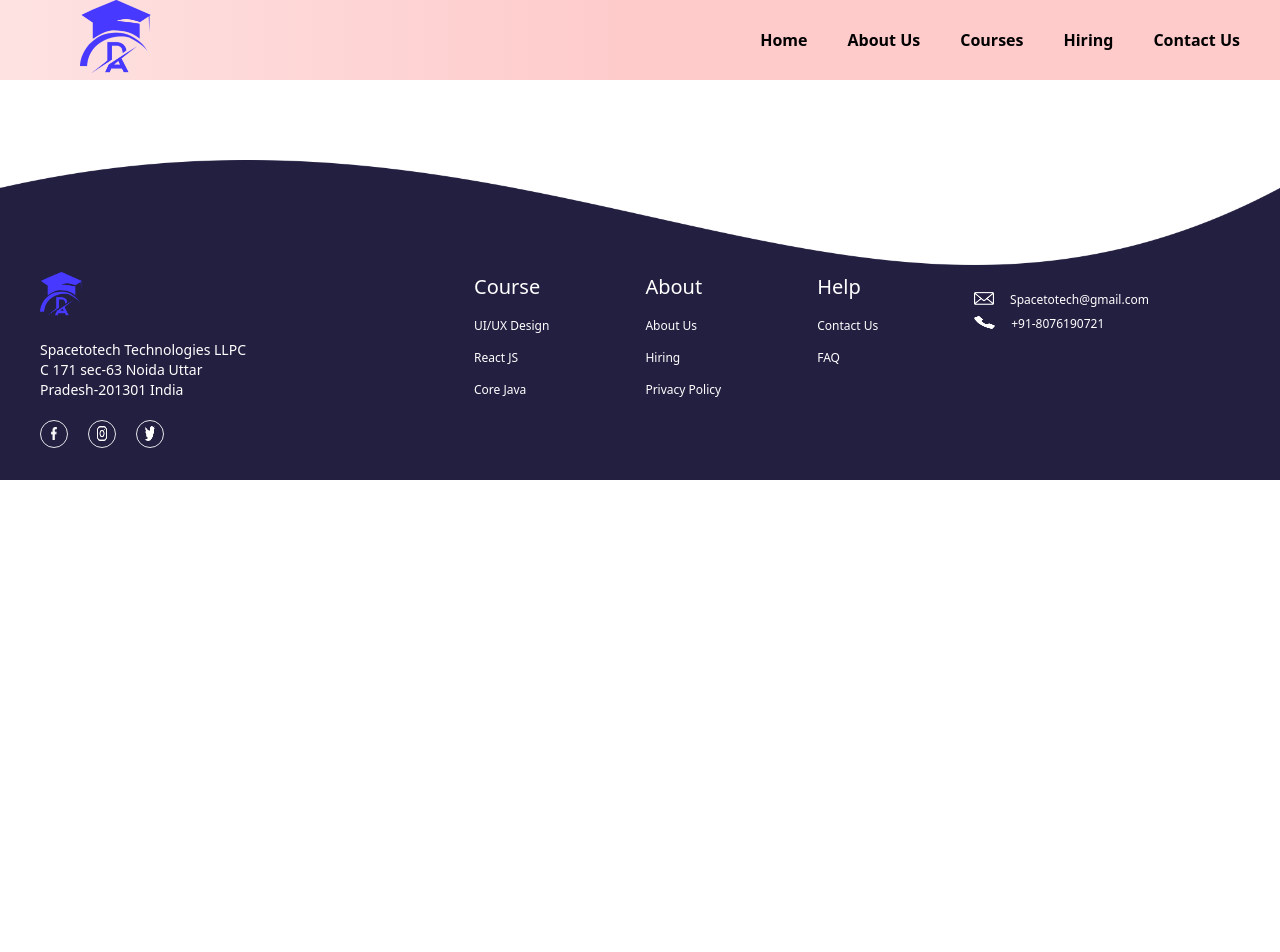
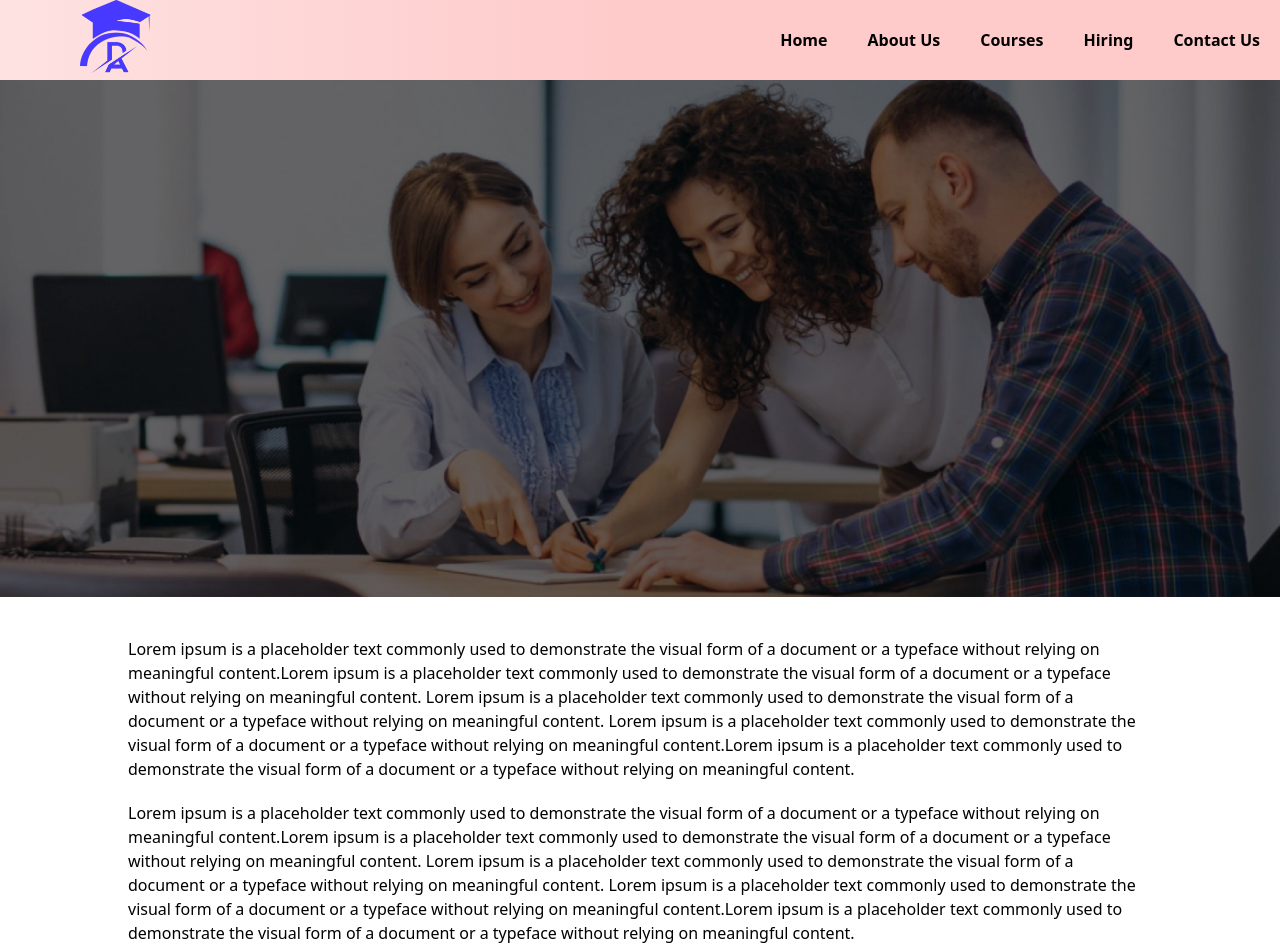
Before and after one commit to panchaldeepak49/zehan, a React (Vite) app: page /privacy in a window 1280 px wide. Shown: the top 952 px of the page. Before the commit the page ends 800 px from the top, so only its background shows below. Built offline with nearby package versions, Linux system fonts and the light colour scheme.

Commit message:
updated code push

```diff
--- a/package.json
+++ b/package.json
@@ -12,6 +12,7 @@
   "dependencies": {
     "react": "^18.2.0",
     "react-dom": "^18.2.0",
+    "react-icons": "^4.11.0",
     "react-router-dom": "^6.16.0"
   },
   "devDependencies": {
--- a/src/Components/GlobalComp/Footer.jsx
+++ b/src/Components/GlobalComp/Footer.jsx
@@ -6,8 +6,12 @@ import instagramImg from '/Images/instagram.png'
 import twitterImg from '/Images/twitter.png'
 import emailImg from '/Images/email.png'
 import phoneImg from '/Images/phone.png'
+import { useNavigate } from 'react-router-dom'
+
 
 const Footer = () => {
+
+    const navigate = useNavigate();
 
     const imgClassName =
     window.location.pathname === '/'
@@ -52,7 +56,7 @@ const Footer = () => {
         <p className='text-white sm:text-[1.25rem] text-[0.9rem]'>About</p>
         <p className='text-white sm:text-xs text-[0.5rem]'>About Us</p>
         <p className='text-white sm:text-xs text-[0.5rem]'>Hiring</p>
-        <p className='text-white sm:text-xs text-[0.5rem]'>Privacy Policy</p>
+        <p className='text-white sm:text-xs text-[0.5rem] cursor-pointer' onClick={()=>navigate('/privacy')}>Privacy Policy</p>
     </div>
 
     {/* footer part-4 */}
--- /dev/null
+++ b/src/Components/GlobalComp/Navbar1.jsx
@@ -0,0 +1,53 @@
+import React,{useState} from 'react'
+import {AiOutlineMenu} from "react-icons/ai";
+import {ImCross} from "react-icons/im";
+import {RxCross2} from "react-icons/rx"
+
+
+const Navbar1 = () => {
+
+    const [isMenuOpen, setIsMenuOpen] = useState(false);
+
+    function toggleMenu() {
+        setIsMenuOpen(!isMenuOpen);
+    }
+    // function Menu(e){
+    //     e.name === <AiOutlineMenu /> ? e.name = <AiOutlineMenu /> : <ImCross />
+    // }
+
+  return (
+    <>
+    <nav className=''>
+        <span className='text-3xl md:hidden block cursor-pointer' onClick={toggleMenu}>
+        {isMenuOpen ? <RxCross2 /> : <AiOutlineMenu />}
+        </span>
+
+        {/* <ul className='md:flex md:items-center z-1 md:z-auto md:static absolute bg-red-400 w-[15%] md:w-auto
+        left-0 md:py-0 py-4 md:pl-0  md:opacity-100 opacity-100 transition-all ease-in duration-500'> */}
+        <ul className={`md:flex md:items-center z-1 md:z-auto md:static absolute bg-red-400 w-[15%] md:w-auto
+                    left-0 md:py-0 py-4 md:pl-0 md:opacity-100 ${isMenuOpen ? 'opacity-100' : 'opacity-0'} transition-all ease-in duration-500`}>
+
+            <li className='mx-4 my-6 md:my-0 '>
+                <a href='#'>Home</a>
+            </li>
+            <li className='mx-4'>
+                <a href='#'>About Us</a>
+            </li>
+            <li className='mx-4'>
+                <a href='#'>Courses</a>
+            </li>
+            <li className='mx-4'>
+                <a href='#'>Hiring</a>
+            </li>
+            <li className='mx-4'>
+                <a href='#'>Contact Us</a>
+            </li>
+        </ul>
+
+    </nav>
+
+    </>
+  )
+}
+
+export default Navbar1
--- a/src/Components/GlobalComp/TopNavbar.jsx
+++ b/src/Components/GlobalComp/TopNavbar.jsx
@@ -1,24 +1,39 @@
-import React from 'react'
-import iconImg from '/Images/iconImg.png'
-import { useNavigate } from 'react-router-dom'
+import React,{useState} from 'react'
+import iconImg from '/Images/iconImg.png';
+import { useNavigate } from 'react-router-dom';
+import {AiOutlineMenu} from "react-icons/ai";
+import {RxCross2} from "react-icons/rx";
 
 const TopNavbar = () => {
 
   const navigate = useNavigate();
+  const [isMenuOpen, setIsMenuOpen] = useState(false);
+
+    function toggleMenu() {
+        setIsMenuOpen(!isMenuOpen);
+    }
 
   return (
     <>
-    <div className='w-full h-20 bg-gradient-to-r from-red-100 via-red-200 via-blue-200 to-red-200 flex sm:justify-between sm:items-center
-    max-[650px]:flex-col max-[650px]:items-start'>
+    <div className='w-full h-20 bg-gradient-to-r from-red-100 via-red-200 via-blue-200 to-red-200 flex justify-between items-center '>
         <img src={iconImg} className='md:h-20 sm:h-16 h-12 sm:ml-20 ml-5'></img>
 
-        <div className=' flex gap-10  mr-10 font-semibold max-[650px]:flex-col max-[650px]:w-20 max-[650px]:h-80 max-[650px]:bg-red-400
-         max-[650px]:z-10 max-[650px]:mt-[1rem] max-[650px]:mr-[85%] max-[650px]:rounded-md'>
-            <p onClick={()=>navigate('/')}>Home</p>
-            <p onClick={()=>navigate('/aboutUs')}>About Us</p>
-            <p onClick={()=>navigate('/courses')}>Courses</p>
-            <p onClick={()=>navigate('/hiring')}>Hiring</p>
-            <p onClick={()=>navigate('/contactUs')}>Contact Us</p>
+        <span className='text-3xl max-[400px]:text-xl sm:hidden block cursor-pointer mr-5' onClick={toggleMenu}>
+        {isMenuOpen ? <RxCross2 /> : <AiOutlineMenu />}
+        </span>
+
+        {/* <div className=' flex gap-10  mr-10 font-semibold max-[650px]:flex-col max-[650px]:w-20 max-[650px]:h-80 max-[650px]:bg-red-400
+         max-[650px]:z-10 max-[650px]:mt-[1rem] max-[650px]:mr-[85%] max-[650px]:rounded-md'> */}
+
+        <div className={` items-center sm:flex sm:items-center sm:gap-10 font-semibold mr-5 z-1 sm:z-auto sm:static absolute  w-[15%] bg-red-200 sm:bg-none
+        rounded-md sm:w-auto sm:text-[1rem] text-[0.85rem] max-[500px]:text-[0.65rem]
+                   ml-[82%] sm:ml-0 mt-60 sm:mt-0  sm:opacity-100 ${isMenuOpen ? 'opacity-100' : 'opacity-0'} transition-all ease-in duration-300`}>
+
+            <p className='mt-4 ml-[15%] sm:ml-0 sm:mt-0 cursor-pointer' onClick={()=>navigate('/')}>Home</p>
+            <p className='mt-2 ml-[15%] sm:ml-0 sm:mt-0 cursor-pointer' onClick={()=>navigate('/aboutUs')}>About Us</p>
+            <p className='mt-2 ml-[15%] sm:ml-0 sm:mt-0 cursor-pointer' onClick={()=>navigate('/courses')}>Courses</p>
+            <p className='mt-2 ml-[15%] sm:ml-0 sm:mt-0 cursor-pointer' onClick={()=>navigate('/hiring')}>Hiring</p>
+            <p className='mt-2 ml-[15%] sm:ml-0 sm:mt-0 cursor-pointer' onClick={()=>navigate('/contactUs')}>Contact Us</p>
         </div>
     </div>
     </>
--- a/src/Components/HomeComponent/Main.jsx
+++ b/src/Components/HomeComponent/Main.jsx
@@ -16,7 +16,7 @@ const Main = () => {
         </div>
 
         <div className='w-[40%] flex justify-center'>
-            <img src={studentImg} className='lg:h-[100%] md:h-[90%] sm:h-[70%] h-[60%] mr-5'></img>
+            <img src={studentImg} alt='missing' className='lg:h-[100%] md:h-[90%] sm:h-[70%] h-[60%] mr-5'></img>
         </div>
     </div>
 
--- a/src/pages/AboutUs.jsx
+++ b/src/pages/AboutUs.jsx
@@ -9,9 +9,9 @@ const AboutUs = () => {
     <>
     <img src={mainImg}></img>
 
-    <div className='absolute -mt-[14%] ml-[43%]'>
-    <p className='text-[2.2rem] text-white font-bold'>ABOUT US</p>
-    <button className='ml-4 px-2 py-1 text-white bg-[#4739FF]'>Home-About Us</button>
+    <div className='absolute sm:-mt-[14%] -mt-[16%] ml-[43%]'>
+    <p className='sm:text-[2.2rem] text-[1.5rem] text-white font-bold'>ABOUT US</p>
+    <button className='ml-[6%] px-2 py-1 sm:text-[1rem] text-[0.75rem] text-white bg-[#4739FF]'>Home-About Us</button>
     </div>
 
     <div className='flex justify-center'>
--- a/src/pages/Courses.jsx
+++ b/src/pages/Courses.jsx
@@ -28,9 +28,9 @@ const Courses = () => {
     <>
     <img src={mainImg}></img>
 
-    <div className='absolute -mt-[14%] ml-[43%]'>
-    <p className='text-[2.2rem] text-white font-bold'>COURSES</p>
-    <button className='ml-4 px-2 py-1 text-white bg-[#4739FF]'>Home-Course</button>
+    <div className='absolute sm:-mt-[14%] -mt-[16%] ml-[43%]'>
+    <p className='sm:text-[2.2rem] text-[1.5rem] text-white font-bold'>COURSES</p>
+    <button className='ml-[8%] px-2 py-1 sm:text-[1rem] text-[0.75rem] text-white bg-[#4739FF]'>Home-Course</button>
     </div>
 
 
--- a/src/pages/Hiring.jsx
+++ b/src/pages/Hiring.jsx
@@ -70,8 +70,8 @@ const Hiring = () => {
      <div className='flex bg-[#FEF2E9]'>
 
         <div className='w-[50%]  flex flex-col justify-center'>
-            <p className='ml-20 -mt-12 sm:text-[2rem] text-[1.5rem] font-semibold'>Get First Dibs.</p>
-            <p className='ml-20 mt-5 sm:text-base text-sm w-[80%]'>Copy Lorem ipsum is a placeholder text commonly used to demonstrate the visual form.</p>
+            <p className='ml-10 sm:ml-20 -mt-12 sm:text-[2rem] text-[1.5rem] font-semibold'>Get First Dibs.</p>
+            <p className='ml-10 sm:ml-20 sm:mt-5 mt-3 sm:text-base text-sm sm:w-[80%] w-[65%]'>Copy Lorem ipsum is a placeholder text commonly used to demonstrate the visual form.</p>
         </div>
 
         <div className='w-[50%]  flex flex-col'>
--- /dev/null
+++ b/src/pages/Privacy.jsx
@@ -0,0 +1,35 @@
+import React from 'react'
+import privacyImg from '/Images/privacy.png'
+
+const Privacy = () => {
+  return (
+    <>
+      <img src={privacyImg}></img>
+
+      <div className='flex justify-center'>
+      <div className='mt-10 w-[80%] '>
+      <p>Lorem ipsum is a placeholder text commonly used to demonstrate the visual form of a document or a
+        typeface without relying on meaningful content.Lorem ipsum is a placeholder text commonly used to
+        demonstrate the visual form of a document or a typeface without relying on meaningful content.
+        Lorem ipsum is a placeholder text commonly used to demonstrate the visual form of a document or a
+        typeface without relying on meaningful content. Lorem ipsum is a placeholder text commonly used to
+        demonstrate the visual form of a document or a typeface without relying on meaningful content.Lorem
+        ipsum is a placeholder text commonly used to demonstrate the visual form of a document or a typeface
+        without relying on meaningful content.</p>
+
+        <p className='mt-5'>Lorem ipsum is a placeholder text commonly used to demonstrate the visual form of a document or a
+          typeface without relying on meaningful content.Lorem ipsum is a placeholder text commonly used to
+          demonstrate the visual form of a document or a typeface without relying on meaningful content.
+          Lorem ipsum is a placeholder text commonly used to demonstrate the visual form of a document or a
+          typeface without relying on meaningful content. Lorem ipsum is a placeholder text commonly used to
+          demonstrate the visual form of a document or a typeface without relying on meaningful content.Lorem
+          ipsum is a placeholder text commonly used to demonstrate the visual form of a document or a typeface
+          without relying on meaningful content.</p>
+
+          </div>
+        </div>
+    </>
+  )
+}
+
+export default Privacy
--- a/src/routes/Path.jsx
+++ b/src/routes/Path.jsx
@@ -7,18 +7,23 @@ import Footer from '../Components/GlobalComp/Footer'
 import Courses from '../pages/Courses'
 import Hiring from '../pages/Hiring'
 import ContactUs from '../pages/ContactUs'
+import Privacy from '../pages/Privacy'
+import Navbar1 from '../Components/GlobalComp/Navbar1'
 
 const Path = () => {
   return (
     <>
 
         <TopNavbar />
+        {/* <Navbar1 /> */}
         <Routes>
             <Route path='/' element={<Home />}></Route>
             <Route path='/aboutUs' element={<AboutUs />}></Route>
             <Route path='/courses' element={<Courses />}></Route>
-            <Route path= '/hiring' element={<Hiring/>}></Route>
-            <Route path= '/contactUs' element={<ContactUs/>}></Route>
+            <Route path= '/hiring' element={<Hiring />}></Route>
+            <Route path= '/contactUs' element={<ContactUs />}></Route>
+            <Route path= '/privacy' element={<Privacy />}></Route>
+
         </Routes>
         <Footer />
 
```
Also changed, not shown: public/Images/privacy.png (added), 1 other file (tests, documents, lock files or other folders).
